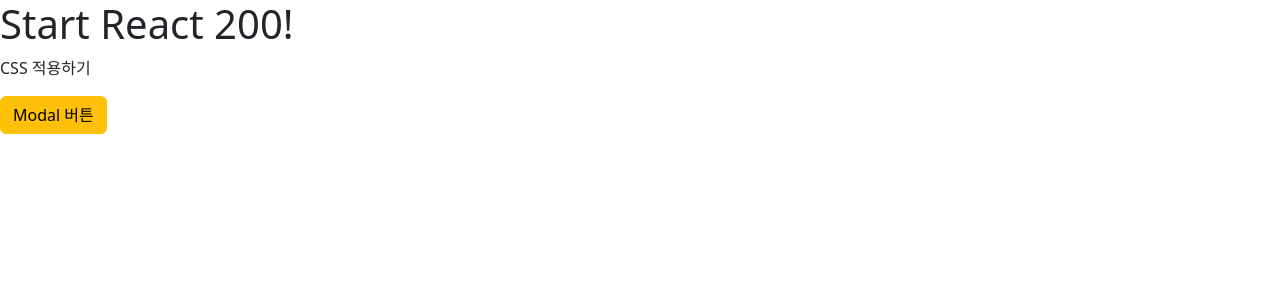
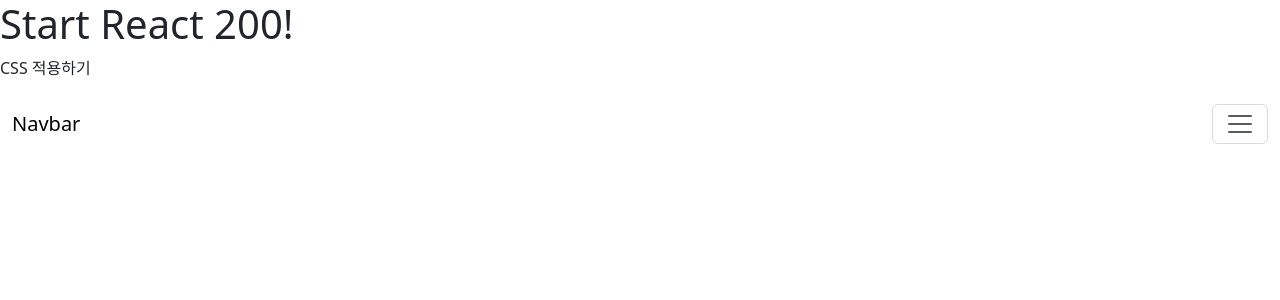
Before and after one commit to jihyean/React200, a React (Create React App) app in the folder client/: page / in a window 1280 px wide. Shown: the top 300 px of the page. Built offline with nearby package versions, Linux system fonts and the light colour scheme.

Commit message:
[049] reactstrap Navbar 사용하기

```diff
--- a/client/src/App.js
+++ b/client/src/App.js
@@ -1,6 +1,6 @@
 import React from 'react';
 import './App.css';
-import ReactstrapModal from './PART2/R048_ReactstrapModal'
+import ReactstrapNavbar from './PART2/R049_ReactstrapNavbar'
 import 'bootstrap/dist/css/bootstrap.css'
 
 function App() {
@@ -8,7 +8,7 @@
     <div>
       <h1>Start React 200!</h1>
       <p>CSS 적용하기</p>
-      <ReactstrapModal />
+      <ReactstrapNavbar />
     </div>
   );
 }
--- /dev/null
+++ b/client/src/PART2/R049_ReactstrapNavbar.js
@@ -0,0 +1,36 @@
+import React, { Component } from 'react';
+import { Collapse, Navbar, NavbarToggler, NavbarBrand, Nav, NavItem, NavLink } from 'reactstrap';
+
+class R048_ReactstrapModal extends Component {
+  constructor(props) {
+    super(props);
+    this.state = { collapsed: false }
+  }
+
+  toggle = () => {
+    this.setState({collapsed: !this.state.collapsed})
+  }
+
+  render() {
+    return (
+      <>
+      <Navbar color="faded" light>
+        <NavbarBrand href="/" className="mr-auto">Navbar</NavbarBrand>
+        <NavbarToggler onClick={this.toggle} className="mr-2" />
+        <Collapse isOpen={this.state.collapsed} navbar>
+          <Nav navbar>
+            <NavItem>
+              <NavLink href="#">react</NavLink>
+            </NavItem>
+            <NavItem>
+              <NavLink href="http://example.com/">200</NavLink>
+            </NavItem>
+          </Nav>
+        </Collapse>
+      </Navbar>
+      </>
+   )
+  }
+}
+
+export default R048_ReactstrapModal;
```
